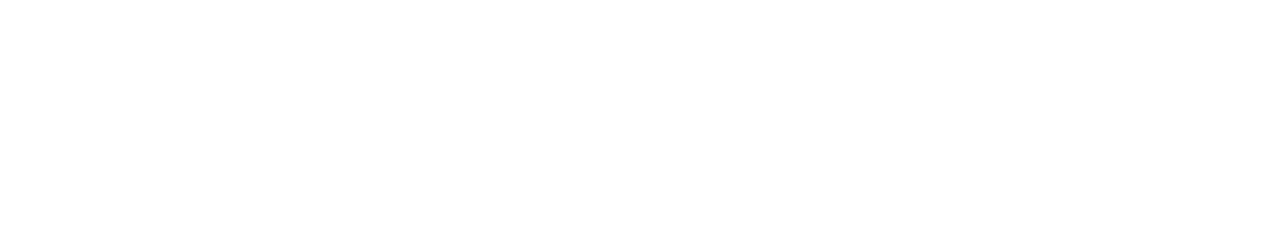
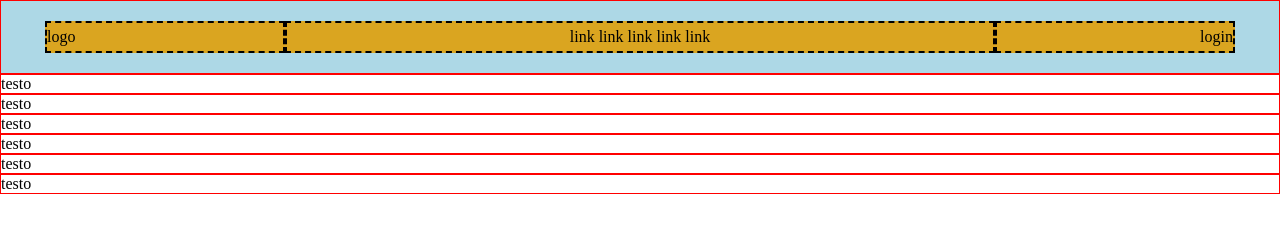
Before and after one commit to simoneditaranto/htmlcss-struttura-discord, a plain HTML site: page index.html in a window 1280 px wide. Drawn offline with Linux system fonts and the light colour scheme.

Commit message:
refactor: struttra pagina, navbar completata

```diff
--- a/css/style.css
+++ b/css/style.css
@@ -4,3 +4,55 @@
     box-sizing: border-box;
 }
 /* reset */
+
+
+.container > *{
+    /* test */
+    border: 1px solid red;
+}
+
+
+/* sezione navbar */
+
+nav{
+    padding: 20px;
+
+    background-color: #ADD8E6;
+}
+
+.nav-container{
+    display: flex;
+    justify-content: center;
+
+    margin-left: auto;
+    margin-right: auto;
+
+    width: 1190px;
+
+    background-color: #DAA520;
+}
+
+.nav-container :first-child, .nav-container :last-child{
+    padding: 5px 0;
+
+    width: 240px;
+
+    border: 2px dashed black;
+}
+
+.nav-container .navigation{
+    flex-grow: 1;
+
+    padding: 5px;
+
+    border: 2px dashed black;
+
+    text-align: center;
+}
+
+.nav-container .login{
+
+    text-align: right;
+}
+
+/* fine sezione navbar */
--- a/index.html
+++ b/index.html
@@ -9,30 +9,34 @@
 
     <body>
 
+        <div class="container">
             <!-- sezione navbar -->
             <nav>
-
+                <div class="nav-container">
+                    <div class="logo">logo</div>
+                    <div class="navigation">link link link link link</div>
+                    <div class="login">login</div>
+                </div>
             </nav>
 
             <!-- sezione header -->
             <header>
-
+                testo
             </header>
 
             <!-- sezione principale -->
-        <main>
 
-            <div></div>
-            <div></div>
-            <div></div>
-            <div></div>
+            <section>testo</section>
+            <section>testo</section>
+            <section>testo</section>
+            <section>testo</section>
 
-        </main>
 
             <!-- sezione finale -->
             <footer>
-
+                testo
             </footer>
+        </div>
 
     </body>
 </html>
```
Lines whose indentation alone changed are shown as unchanged.
